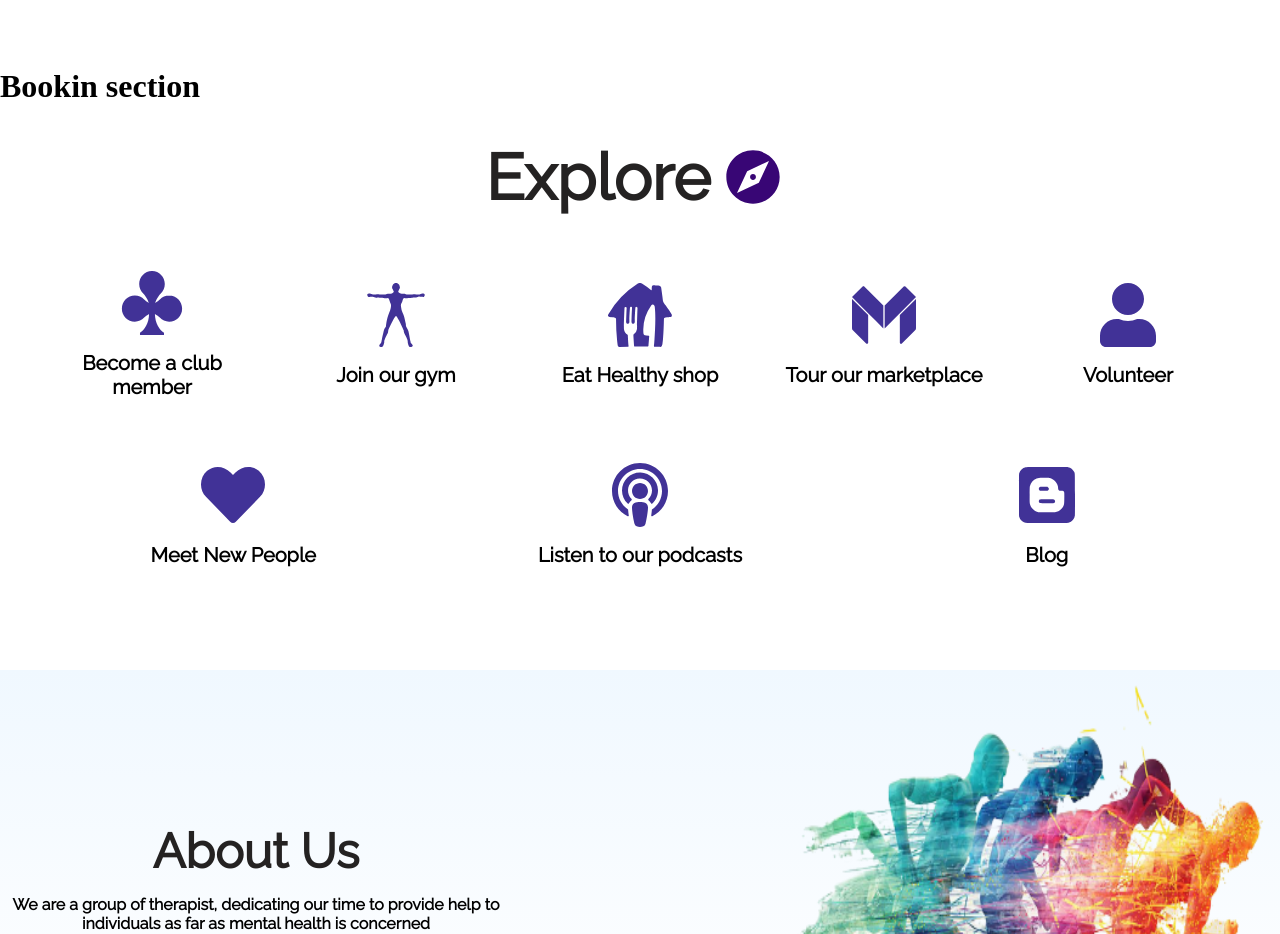
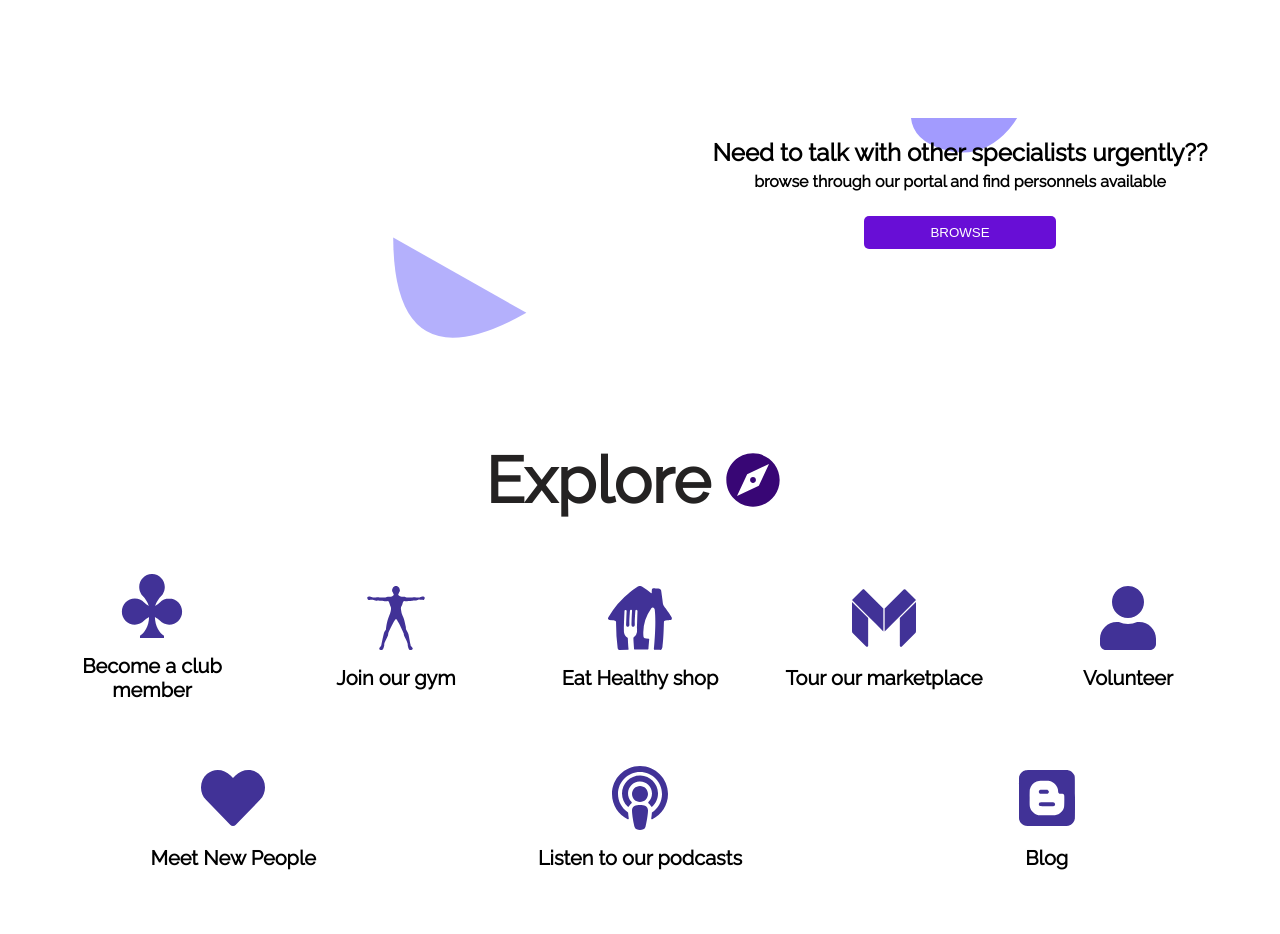
Before and after one commit to Amedzro-Elikplim/Terappy-frontend, a React (Create React App) app: page / in a window 1280 px wide. Shown: the part 678-1612 px from the top of the page. Built offline with nearby package versions, Linux system fonts and the light colour scheme; a web font is replaced by a local one.

Commit message:
included a browser specialist section and update about us content

```diff
--- a/public/index.html
+++ b/public/index.html
@@ -40,10 +40,6 @@
   s0.parentNode.insertBefore(s1,s0);
   })();
   </script>
-
-
-
-
     <title>React App</title>
   </head>
   <body>
--- a/src/components/HomePageSections/AboutUs.js
+++ b/src/components/HomePageSections/AboutUs.js
@@ -7,7 +7,12 @@ const AboutUs = () => {
         <AboutUsSection>
             <AboutUsText>
                 <About>About Us</About>
-                <AboutParagraph>We are a group of therapist, dedicating our time to provide help to individuals as far as mental health is concerned</AboutParagraph>
+                 <AboutParagraph>
+                  We are a group of health specialist, therapists, pschologist and many more dedicating our time to provide help to individuals
+                  as far as mental health is concerned. We special in helping individuals overcome anxiety, stress, depression, sucidal thoughts, addictions (alcohol, pornography etc)
+                  to recover. As it is said a healthy mind lives in a healthy body, we provide other services that
+                  positions clients in the right physical state to complete their recovery journey
+                  </AboutParagraph>
             </AboutUsText>
 
            <AboutUsImage src={"/images/aboutImg.png"} alt="brain" />
@@ -22,7 +27,6 @@ const AboutUsSection = styled.section`
    background-image: linear-gradient(aliceblue, white);
    display: flex;
    justify-content: space-evenly;
-   align-items: center;
 `
 
 const AboutUsImage = styled.img`
@@ -31,8 +35,10 @@ const AboutUsImage = styled.img`
 `
 
 const AboutUsText = styled.div`
-   text-align: center;
-
+   display: flex;
+   flex-direction: column;
+   text-align: justify;
+   padding: 20px;
 `
 
 const About = styled.h2`
@@ -40,9 +46,11 @@ const About = styled.h2`
    color: ${titleTextColor};
    font-size: 3rem;
    padding: 1rem;
+   align-items: flex-start;
 `
 
 const AboutParagraph = styled.p`
   font-family: ${primaryFont};
   font-weight: bolder;
+  line-height: 1.5rem;
 `
--- a/src/components/HomePageSections/Booking.js
+++ b/src/components/HomePageSections/Booking.js
@@ -1,32 +1,66 @@
 import styled from 'styled-components';
 import { primaryFont } from '../../utils/fonts/font';
+import BookingBlob from '../../utils/blobs/BookingBlob';
+import { primaryColor } from '../../utils/color/Color';
 
 const Booking = () => {
     return (
-      <div>
-         <h1>Bookin section</h1>
-      </div>
+      <BookingDiv>
+          <BookingBlob />
+           <Text>
+             <h2>Need to talk with other specialists urgently??</h2>
+             <P>browse through our portal and find personnels available</P>
+             <Button>BROWSE</Button>
+           </Text>
+      </BookingDiv>
 
 
     )
 }
 export default Booking;
 
-// const BookingDiv = styled.div`
-//  display: flex;
-//  justify-content: space-between;
-//  margin: 40px 90px;
-//  flex-wrap: wrap;
-//  font-family: ${primaryFont};
-// `
-// const Image = styled.div`
-//   height: 70vh;
-//   flex: 1 1 300px;
-// `
-// const Text = styled.div`
-//  display: flex;
-//  flex-direction: column;
-//  justify-content: center;
-//  text-align: center;
-//  flex: 1 1 300px;
-// `
+const BookingDiv = styled.div`
+ display: flex;
+ justify-content: space-evenly;
+ flex-wrap: wrap;
+ font-family: ${primaryFont};
+ margin-top: 50px;
+ margin-bottom: 50px;
+`
+
+const Text = styled.div`
+ display: flex;
+ flex-direction: column;
+ align-self: flex-start;
+ align-items: center;
+ justify-content: center;
+ flex: 1 1 300px;
+ padding: 20px;
+ background: url("images/bookbg.svg");
+ background-repeat: no-repeat;
+ background-position: center;
+
+`
+
+const Button = styled.button`
+  min-width: 15vw;
+  padding: 9px;
+  background-color: ${primaryColor};
+  border: none;
+  outline: none;
+  color: white;
+  margin: 20px;
+  cursor: pointer;
+  border-radius: 5px;
+
+  &:hover {
+    color: ${primaryColor};
+    background-color: white;
+    outline: 1px solid ${primaryColor};
+  }
+`
+
+const P = styled.p`
+  font-weight: bolder;
+  margin: 5px;
+`
--- a/src/index.css
+++ b/src/index.css
@@ -12,7 +12,7 @@
 
 .footer {
   background-image:url(./utils/blobs/Wave.svg);
-  min-height: 200px;
+  min-height: 40vh;
   background-repeat: no-repeat;
   background-size: cover;
 }
--- /dev/null
+++ b/src/utils/blobs/BookingBlob.js
@@ -0,0 +1,16 @@
+import styled from 'styled-components'
+
+const BookingBlob = () => {
+    return(
+        <StyledBlob viewBox="0 100 500 300" xmlns="http://www.w3.org/2000/svg"  id="blobSvg">
+           <path id="blob" d="M308,343.5Q142,437,141.5,249.5Q141,62,156Q474,250,308,343.5Z" fill="#b4b0fc" transform="translate(200 0)" />
+        </StyledBlob>
+    )
+}
+export default BookingBlob;
+
+const StyledBlob = styled.svg`
+   height: 30vh;
+   width: 30%;
+   flex: 1 1 300px;
+`
--- a/src/utils/blobs/BookingBlog.js
+++ /dev/null
@@ -1,6 +0,0 @@
-const BookingBlog = () => {
-    return(
-        <div></div>
-    )
-}
-export default BookingBlog;
```
Also changed, not shown: public/images/bookbg.svg (added).
